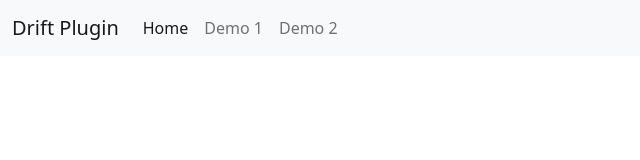
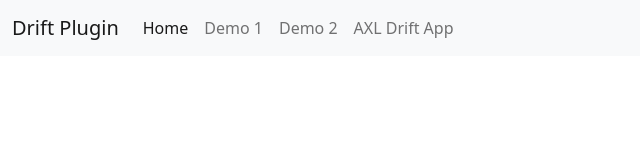
Before and after one commit to shinde-rahul/drift-mautic, a plain HTML site: page index.html in a window 1280 px wide. Shown: the whole page, without its empty margins (0-640 px from the left). Drawn offline with nearby package versions, Linux system fonts and the light colour scheme.

Commit message:
Updated link in home page

```diff
--- a/index.html
+++ b/index.html
@@ -21,6 +21,9 @@
                 <li class="nav-item">
                     <a class="nav-link" href="/drift-mautic/demo-2">Demo 2</a>
                 </li>
+                <li class="nav-item">
+                    <a class="nav-link" href="/drift-mautic/demo-3">AXL Drift App</a>
+                </li>
             </ul>
         </div>
     </div>
```
